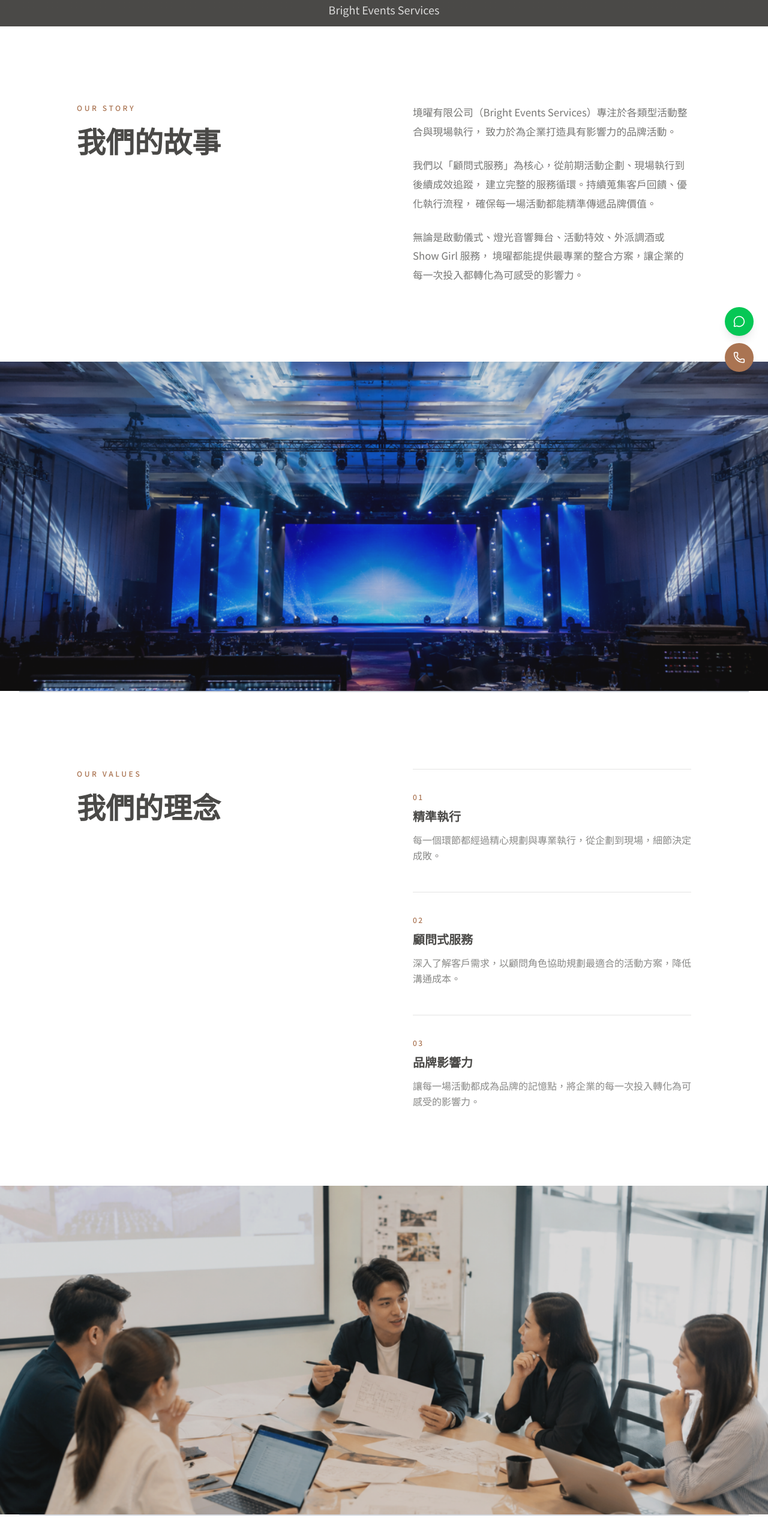
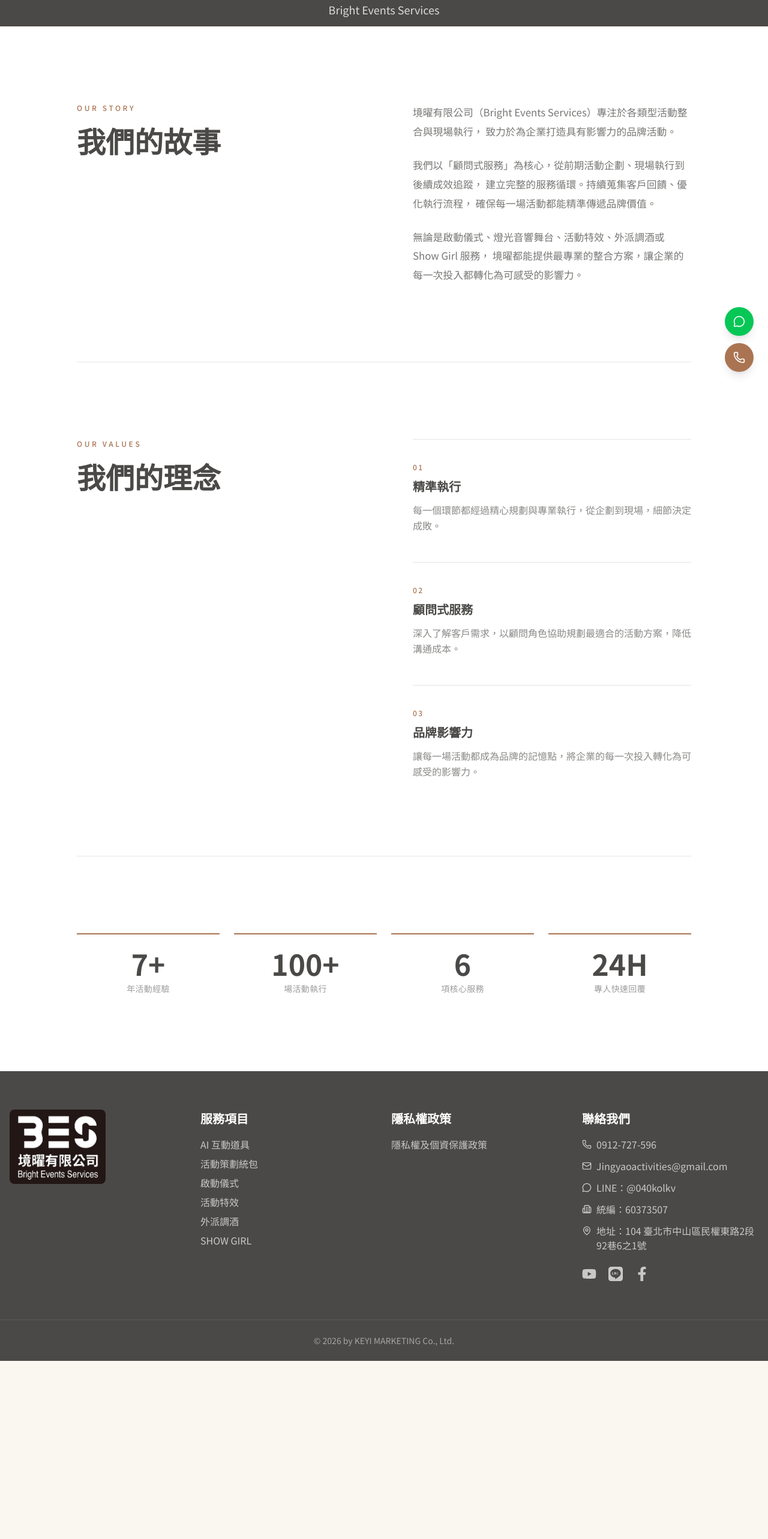
Before and after one commit to KEYI1997/bes-events, a Next.js app: page /about in a window 1280 px wide. Shown: the part 156-2722 px from the top of the page at 60% size. After the commit the page ends 2425 px from the top, so only its background shows below. Built offline with nearby package versions, Linux system fonts and the light colour scheme; no server answers.

Commit message:
refine about page section separators

```diff
--- a/src/app/about/page.tsx
+++ b/src/app/about/page.tsx
@@ -1,4 +1,3 @@
-import Image from 'next/image';
 import AnimateOnScroll from '@/components/AnimateOnScroll';
 import { createPageMetadata } from '@/lib/seo';
 
@@ -55,21 +54,9 @@ export default function AboutPage() {
         </AnimateOnScroll>
       </section>
 
-      {/* ── 全寬橫幅大圖 ── */}
-      <div className="w-full aspect-[21/9] relative overflow-hidden">
-        <Image
-          src="/images/services/燈光音響舞台.png"
-          alt="境曜活動現場"
-          fill
-          className="object-cover object-center"
-          priority
-        />
-        <div className="absolute inset-0 bg-primary/20" />
-      </div>
-
-      {/* 分隔線 */}
-      <div className="flex justify-center bg-white px-8">
-        <div className="w-full h-[2px] bg-gray-300"></div>
+      {/* 故事與理念分隔線 */}
+      <div className="mx-auto max-w-6xl bg-white px-6 md:px-16">
+        <div className="h-px w-full bg-gray-200" />
       </div>
 
       {/* ── 我們的理念 ── */}
@@ -115,20 +102,9 @@ export default function AboutPage() {
         </AnimateOnScroll>
       </section>
 
-      {/* ── 第二張橫幅大圖 ── */}
-      <div className="w-full aspect-[21/9] relative overflow-hidden">
-        <Image
-          src="/images/services/活動策劃統包.png"
-          alt="境曜活動策劃"
-          fill
-          className="object-cover object-center"
-        />
-        <div className="absolute inset-0 bg-primary/20" />
-      </div>
-
-      {/* 分隔線 */}
-      <div className="flex justify-center bg-white px-8">
-        <div className="w-full h-[2px] bg-gray-300"></div>
+      {/* 理念與亮點分隔線 */}
+      <div className="mx-auto max-w-6xl bg-white px-6 md:px-16">
+        <div className="h-px w-full bg-gray-200" />
       </div>
 
       {/* ── 數字亮點 ── */}
```
